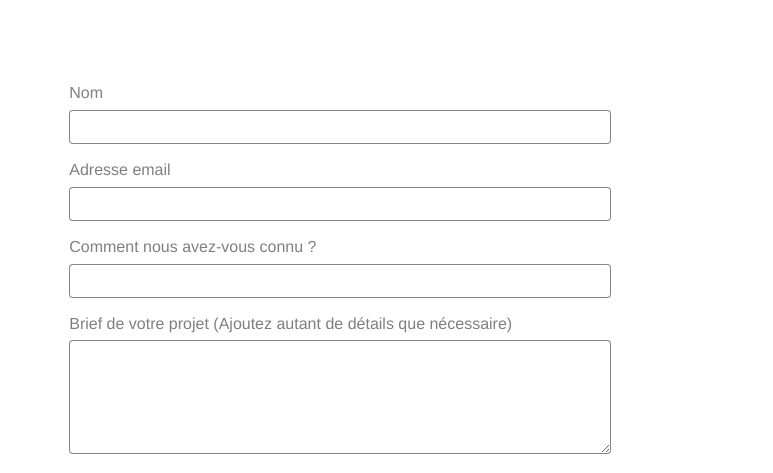
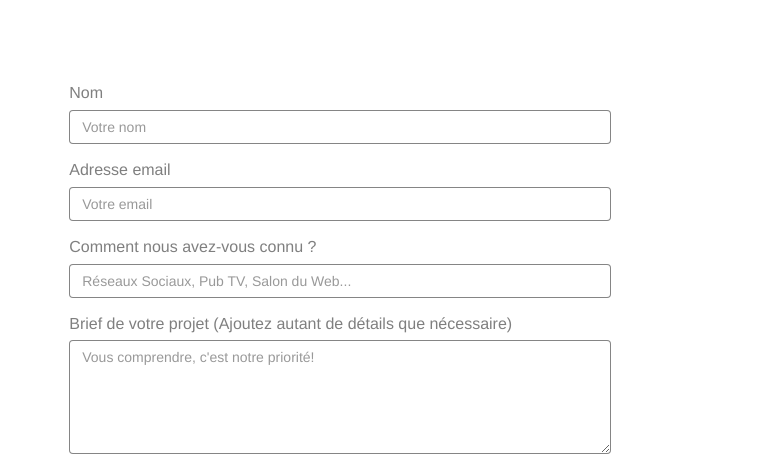
Before and after one commit to OlivierBASQUIN/Olivierbasquin_4_05042021, a plain HTML site: page Contact.html in a window 1280 px wide. Shown: the part 384-857 px from the top of the page, 0-773 px from the left. Drawn offline with Linux system fonts and the light colour scheme; files that its build step writes are made by us from their sources; a script that the page names is missing.

Commit message:
MAJ PlaceHolder

```diff
--- a/Contact.html
+++ b/Contact.html
@@ -67,19 +67,19 @@
 					<form id="form_1">
 						<div class="form-group">
 							<label for="name" class="black">Nom</label><br>
-							<input id="name" class="form-control" required />
+							<input id="name" placeholder= "Votre nom" class="form-control" required />
 						</div>
 						<div class="form-group">
 							<label for="email" class="black">Adresse email</label><br>
-							<input id="email" class="form-control" type="email" required />
+							<input id="email" placeholder= "Votre email" class="form-control" type="email" required />
 						</div>
 						<div class="form-group">
 							<label for="input_504" class="black">Comment nous avez-vous connu ?</label><br>
-							<input class="form-control" required id="input_504" />
+							<input class="form-control" placeholder= "Réseaux Sociaux, Pub TV, Salon du Web..." required id="input_504" />
 						</div>
 						<div class="form-group">
 							<label for="message" class="black">Brief de votre projet (Ajoutez autant de détails que nécessaire)</label><br>
-							<textarea id="message" class="form-control" rows="5" cols="35" required></textarea>
+							<textarea id="message" placeholder= "Vous comprendre, c'est notre priorité!" class="form-control" rows="5" cols="35" required></textarea>
 						</div>
 						<button aria-label="Envoyer" class="bloc-button btn btn-lg btn-block cta-hero btn-orange black boutonenvoyer" type="submit">
 							Envoyer
```
